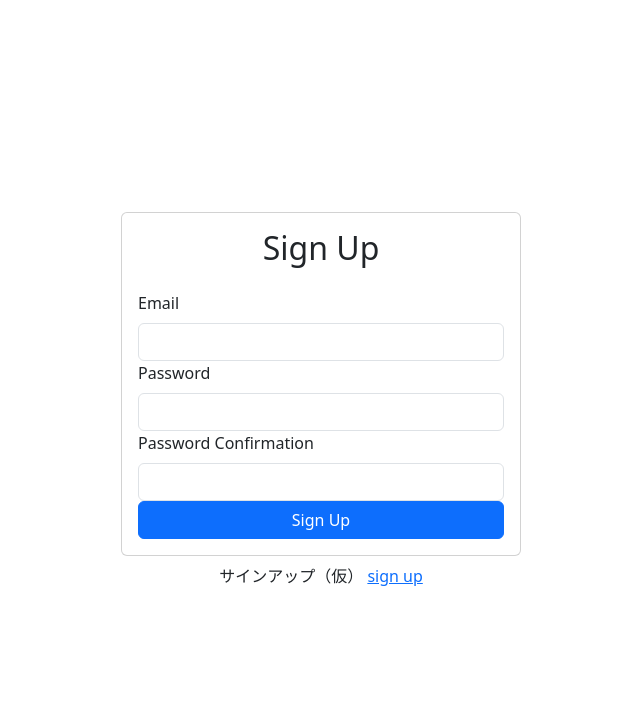
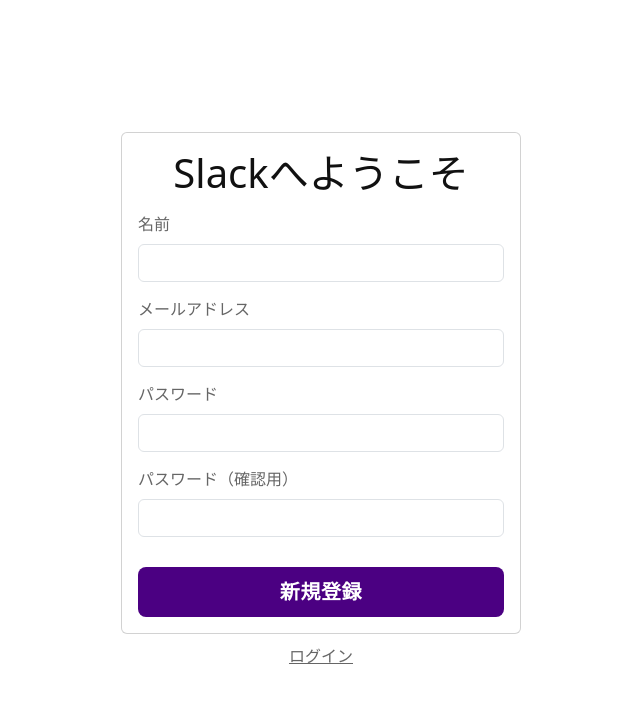
Before and after one commit to syunsuke1115/hackathon_chiba, a React (Create React App) app in the folder front/: page /signup in a window 1280 px wide. Shown: the top 702 px of the page, without its empty margins (319-959 px from the left). Built offline with nearby package versions, Linux system fonts and the light colour scheme.

Commit message:
sigin up画面のUIを作成

```diff
--- a/front/src/components/Home.css
+++ b/front/src/components/Home.css
@@ -33,4 +33,5 @@
 
 .home--message{
     text-align:center;
+    color: var(--slack-string);
 }
--- /dev/null
+++ b/front/src/components/Siginup.css
@@ -0,0 +1,30 @@
+.signup--button{
+    background-color: var(--slack-button-color) !important;
+    color: white !important;
+    font-weight: 900 !important;
+    border:  none !important;
+    border-radius: 8px !important;
+    height: 50px !important;
+    font-size: 20px !important;
+    margin-top: 20px !important;
+}
+
+.signup--message{
+    text-align:center;
+    color: var(--slack-string);
+}
+
+.signup--input-box{
+    margin-top: 15px !important;
+    margin-bottom: 10px !important;
+    color: var(--slack-string-light) !important;
+}
+
+.signup--login-link{
+    text-align:center;
+    margin-top: 10px ;
+}
+
+.signup--login-text{
+    color: var(--slack-string-light) !important;
+}
--- a/front/src/components/Signup.js
+++ b/front/src/components/Signup.js
@@ -1,16 +1,19 @@
-import React, { useRef, useState } from "react"
-import { Form, Button, Card, Alert } from "react-bootstrap"
-import { Link } from "react-router-dom"
+import React, { useRef, useState } from "react";
+import { Form, Card, Alert } from "react-bootstrap";
+import { Link } from "react-router-dom";
+import { Button, Box, Typography } from "@mui/material";
+import "./Siginup.css";
 
 function Signup() {
-  const emailRef = useRef()
-  const passwordRef = useRef()
-  const passwordConfirmRef = useRef()
-  const [error, setError] = useState("")
-  const [loading, setLoading] = useState(false)
+  const emailRef = useRef();
+  const nameRef = useRef();
+  const passwordRef = useRef();
+  const passwordConfirmRef = useRef();
+  const [error, setError] = useState("");
+  const [loading, setLoading] = useState(false);
 
   async function handleSubmit(e) {
-    e.preventDefault()
+    e.preventDefault();
 
     // if (passwordRef.current.value !== passwordConfirmRef.current.value) {
     //   return setError("Passwords do not match")
@@ -32,29 +35,45 @@
     <>
       <Card>
         <Card.Body>
-          <h2 className="text-center mb-4">Sign Up</h2>
+          <div className="signup--message">
+            <h1>Slackへようこそ</h1>
+          </div>
           {error && <Alert variant="danger">{error}</Alert>}
           <Form onSubmit={handleSubmit}>
-            <Form.Group id="email">
-              <Form.Label>Email</Form.Label>
+            <Form.Group id="name" className="signup--input-box">
+              <Form.Label>名前</Form.Label>
+              <Form.Control type="name" ref={nameRef} required />
+            </Form.Group>
+            <Form.Group id="email" className="signup--input-box">
+              <Form.Label>メールアドレス</Form.Label>
               <Form.Control type="email" ref={emailRef} required />
             </Form.Group>
-            <Form.Group id="password">
-              <Form.Label>Password</Form.Label>
+            <Form.Group id="password" className="signup--input-box">
+              <Form.Label>パスワード</Form.Label>
               <Form.Control type="password" ref={passwordRef} required />
             </Form.Group>
-            <Form.Group id="password-confirm">
-              <Form.Label>Password Confirmation</Form.Label>
+            <Form.Group id="password-confirm" className="signup--input-box">
+              <Form.Label>パスワード（確認用）</Form.Label>
               <Form.Control type="password" ref={passwordConfirmRef} required />
             </Form.Group>
-            <Button disabled={loading} className="w-100" type="submit">
-              Sign Up
+            <Button
+              variant="outlined"
+              disabled={loading}
+              className="signup--button"
+              fullWidth
+              component={Link}
+              to="/main"
+            >
+              {" "}
+              新規登録
             </Button>
           </Form>
         </Card.Body>
       </Card>
-      <div className="w-100 text-center mt-2">
-        サインアップ（仮） <Link to="/main">sign up</Link>
+      <div className="signup--login-link">
+        <Link to="/login" className="signup--login-text">
+          ログイン
+        </Link>
       </div>
     </>
   );
```
